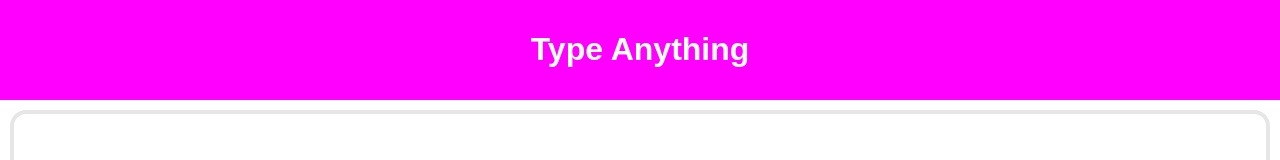
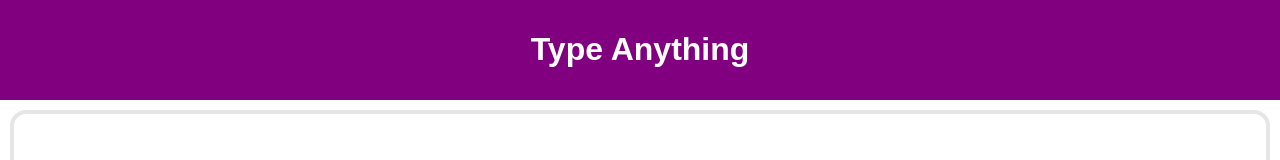
Before and after one commit to dark-coder-creator/type_anything, a React (Create React App) app in the folder Frontend/typeanything/: page / in a window 1280 px wide. Shown: the top 160 px of the page. Built offline with nearby package versions, Linux system fonts and the light colour scheme; no server answers.

Commit message:
Changed the header color from magenta to purple

```diff
--- a/Frontend/typeanything/src/components/Header/Header.css
+++ b/Frontend/typeanything/src/components/Header/Header.css
@@ -1,7 +1,7 @@
 .header {
     padding: 10px 0;
     text-align: center;
-    background:magenta;
+    background:purple;
 }
 
   .font-link {
```
